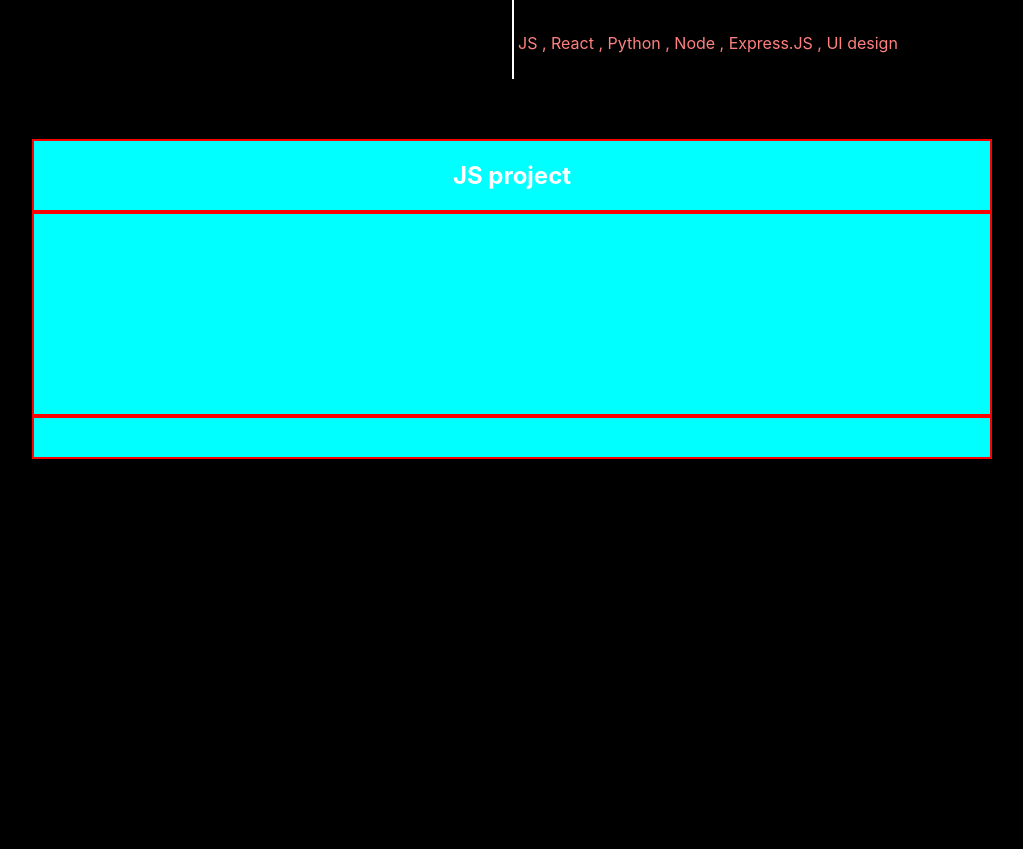
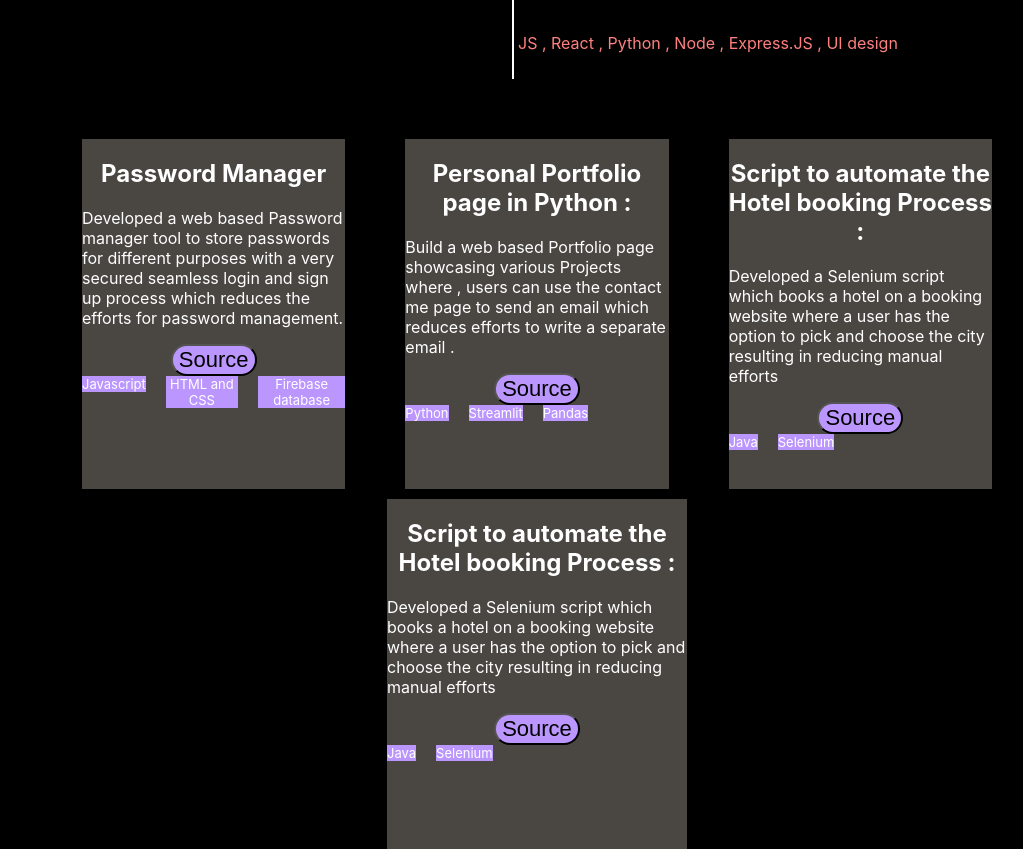
Before and after one commit to PranavJSX/React_folio, a React (Create React App) app: page / in a window 1280 px wide. Shown: the part 1900-2749 px from the top of the page, without its empty margins (128-1151 px from the left). Before the commit the page ends 2359 px from the top, so only its background shows below. Built offline with nearby package versions, Linux system fonts and the light colour scheme.

Commit message:
Updating the projects with designs.

```diff
--- a/src/Custom Components/Material/Shared/Card_prints.css
+++ b/src/Custom Components/Material/Shared/Card_prints.css
@@ -1,10 +1,39 @@
+
+
 .main_card_div{
-    border: solid red;
-    border-width: 2px;
-    display: flex;
-    flex-direction: column;
+    height: 30px;
+    width: 33%;
+    box-sizing: border-box;
+    background-color: rgb(74, 71, 67);
 }
 
-.main_card_div>div{
-    height: 40px;
+.main_card_div>p{
+    text-align: left;
 }
+
+.main_card_div:hover{
+    /* background-color: azure; */
+    /* color: black; */
+    transition: all 200ms ease-in;
+    transform: scale(1.02);
+    box-shadow: 10px 10px aqua;
+}
+
+.card_buttons{
+    border-radius: 55px;
+    font-size: 22px;
+    background-color: rgb(188, 150, 255);
+    cursor: pointer;
+}
+
+.tech_stack_div{
+    display: flex;
+    flex-direction: row;
+    height: 100px;
+    gap: 20px;
+}
+.tech_stack_div>div{
+    height: fit-content;
+    background-color:  rgb(188, 150, 255);
+font-size: small;
+}
--- a/src/Custom Components/Material/Shared/Card_prints.jsx
+++ b/src/Custom Components/Material/Shared/Card_prints.jsx
@@ -2,10 +2,18 @@ import React from 'react'
 import './Card_prints.css'
 
 export const Card_prints = (props) => {
-
   return (
     <div className='main_card_div'>
         <h2>{props.myobj.title}</h2>
+        <p>{props.myobj.details}</p>
+        <a href={`${props.myobj.link}`} target='_blank'><button className='card_buttons'>Source</button></a>
+        <div className='tech_stack_div'>
+          {props.myobj.tech.map(i=>{
+            return(<div className='stack'>
+              <div>{i}</div>
+            </div>)
+          })}
+        </div>
     </div>
   )
 }
--- a/src/Custom Components/Material/Shared/Flexbox_prints.jsx
+++ b/src/Custom Components/Material/Shared/Flexbox_prints.jsx
@@ -5,7 +5,15 @@ export const Flexbox_prints = (props) => {
     const elements_to_flex = props.arr;
     console.log(`Top_custom_flex_${props.flexboxstyle}`)
     if(props.data_type==='icons'){
-
+        return <div className='master_div'>
+            <div></div>
+        <div className={`Top_custom_flex_${props.flexboxstyle}_${props.data_type}`}>
+        {console.log(elements_to_flex)}
+        {elements_to_flex.map(i=>{
+            return <div className='flexboxes'> <h2>{i}</h2></div>
+        })}</div>
+        <div></div>
+        </div>
     }
     else if(props.data_type==='data_objects'){
     return(
--- a/src/Home_page_components/Middle/Projects.css
+++ b/src/Home_page_components/Middle/Projects.css
@@ -1,6 +1,20 @@
 .project_div{
-    background-color: aqua;
+    /* background-color: aqua; */
     height: fit-content;
     width: 75%;
     margin: 0% auto;
+    display: flex;
+    flex-direction: row;
+    justify-content: space-evenly;
+    gap: 10px;
+    flex-wrap: wrap;
+    /* justify-content: flex-start; */
 }
+
+.project_div>div{
+    flex-grow: 1;
+    flex : 1 0 25%;
+    max-width: 300px;
+    height: 350px;
+    margin-left: 50px;
+}
--- a/src/Home_page_components/Middle/Projects.jsx
+++ b/src/Home_page_components/Middle/Projects.jsx
@@ -4,21 +4,32 @@ import './Projects.css'
 
 export const Projects = () => {
     const projects_obj_arr=[{
-        title:'JS project',
-        detials:'',
-        tech:'',
-        link:'',
+        title:'Password Manager',
+        details:`Developed a web based Password manager tool to store passwords for different purposes with
+        a very secured seamless login and sign up process which reduces the efforts for password
+        management.`,
+        tech:['Javascript', 'HTML and CSS', 'Firebase database'],
+        link:`https://github.com/PranavJSX/Javascript_password_manager`,
         videos:''
-    },{title:'',
-        detials:'',
-        tech:'',
-        link:'',
+    },{title:'Personal Portfolio page in Python :',
+        details:`Build a web based Portfolio page showcasing various Projects where , users can use the
+        contact me page to send an email which reduces efforts to write a separate email .`,
+        tech:[`Python`, `Streamlit`, `Pandas`],
+        link:'https://github.com/PranavJSX/app-2-portfolia.git',
         videos:''
     },{
-        title:'',
-        detials:'',
-        tech:'',
-        link:'',
+        title:'Script to automate the Hotel booking Process :',
+        details:`Developed a Selenium script which books a hotel on a booking website where a user has the
+        option to pick and choose the city resulting in reducing manual efforts`,
+        tech:['Java', 'Selenium'],
+        link:'https://github.com/PranavJSX/Selenium_JAVA_scripttobookahotel.git',
+        videos:''
+    },{
+        title:'Script to automate the Hotel booking Process :',
+        details:`Developed a Selenium script which books a hotel on a booking website where a user has the
+        option to pick and choose the city resulting in reducing manual efforts`,
+        tech:['Java', 'Selenium'],
+        link:'https://github.com/PranavJSX/Selenium_JAVA_scripttobookahotel.git',
         videos:''
     }]
 
--- a/src/Home_page_components/Top/Header.css
+++ b/src/Home_page_components/Top/Header.css
@@ -6,9 +6,9 @@
     /* margin-top: 50px; */
     display: flex;
     flex-direction: row;
-    /* position: fixed; */
     position: sticky;
-    /* top:0 */
+    position: -webkit-sticky;
+    top: 0;
 }
 
 .top_nav>button{
```
Also changed, not shown: src/Home_page_components/Middle/Basic_info.jsx (line endings or trailing spaces).
